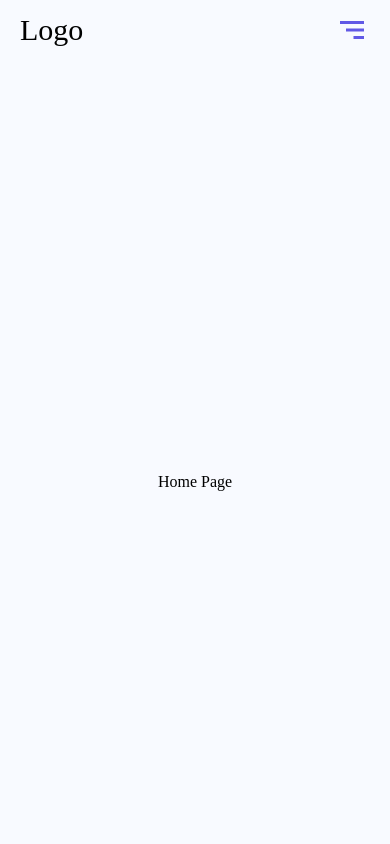
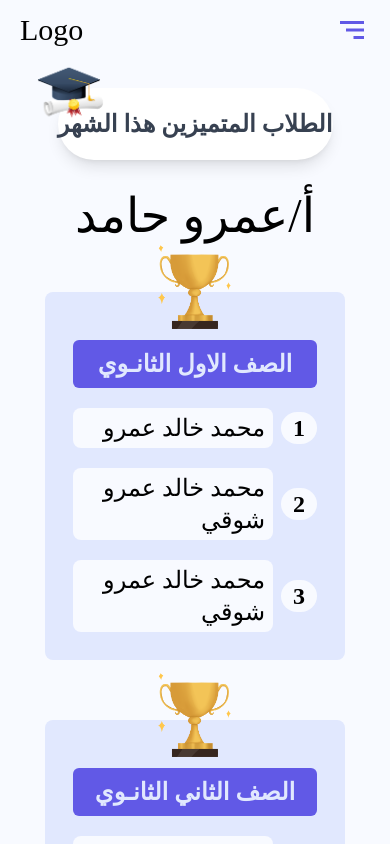
Before and after one commit to MostafaAmrHamed/ELTahdy, a Next.js app: page / in a window 390 px wide. Shown: the top 844 px of the page. Built offline with nearby package versions, Linux system fonts and the light colour scheme; a web font is replaced by a local one.

Commit message:
feat(homePage): Created Leaderboard header & cards "Responsive"

```diff
--- /dev/null
+++ b/components/LeaderBoard.tsx
@@ -0,0 +1,52 @@
+import React from "react";
+import { leaderBoard } from "../types";
+
+const LeaderBoard: React.FC<leaderBoard> = ({
+  year,
+  firstName,
+  secondName,
+  thirdName,
+}) => {
+  return (
+    <div className="relative max-w-[300px] xl:max-w-[320px] bg-component mt-5 p-7 rounded-lg">
+      <div className="flex justify-center">
+        <img
+          src="cup.png"
+          alt="cup"
+          className="absolute w-[100px] top-[-50px]"
+        />
+      </div>
+      <h1 className="text-2xl text-center font-bold text-component bg-color-4 py-2 mt-5 rounded-md">
+        {year}
+      </h1>
+      <div>
+        <div className="flex items-center gap-2 mt-5">
+          <p className="text-2xl font-semibold bg-background px-3 rounded-full">
+            1
+          </p>
+          <h1 className="bg-background text-2xl w-[250px] px-2 xl:px-4 py-1 rounded-lg focus:outline-none focus:ring-2 focus:ring-color-4">
+            {firstName}
+          </h1>
+        </div>
+        <div className="flex items-center gap-2 mt-5">
+          <p className="text-2xl font-semibold bg-background px-3 rounded-full">
+            2
+          </p>
+          <h1 className="bg-background text-2xl w-[250px] px-2 xl:px-4 py-1 rounded-lg focus:outline-none focus:ring-2 focus:ring-color-4">
+            {secondName}
+          </h1>
+        </div>
+        <div className="flex items-center gap-2 mt-5">
+          <p className="text-2xl font-semibold bg-background px-3 rounded-full ">
+            3
+          </p>
+          <h1 className="bg-background text-2xl w-[250px] px-2 xl:px-4 py-1 rounded-lg focus:outline-none focus:ring-2 focus:ring-color-4">
+            {thirdName}
+          </h1>
+        </div>
+      </div>
+    </div>
+  );
+};
+
+export default LeaderBoard;
--- a/pages/index.tsx
+++ b/pages/index.tsx
@@ -1,13 +1,58 @@
+import React from "react";
 import Head from "next/head";
+import Card from "../components/LeaderBoard";
 
 export default function Home() {
+  const data = [
+    {
+      year: "الصف الاول الثانـوي",
+      firstName: "محمد خالد عمرو ",
+      secondName: "محمد خالد عمرو شوقي",
+      thirdName: "محمد خالد عمرو شوقي",
+    },
+    {
+      year: "الصف الثاني الثانـوي",
+      firstName: "محمد خالد عمرو شوقي",
+      secondName: "محمد خالد عمرو شوقي",
+      thirdName: "محمد خالد عمرو شوقي",
+    },
+    {
+      year: "الصف الثالث الثانـوي",
+      firstName: "محمد خالد عمرو شوقي",
+      secondName: "محمد خالد عمرو شوقي",
+      thirdName: "محمد خالد عمرو شوقي",
+    },
+  ];
   return (
-    <div className="flex flex-col items-center justify-center min-h-screen py-2">
+    <div className="flex flex-col items-center min-h-screen py-2">
       <Head>
         <title>EL Tahdy</title>
         <link rel="icon" href="/favicon.ico" />
       </Head>
-      <h1>Home Page</h1>
+      <div className="relative bg-color-1 mt-5 w-[275px] py-5 md:w-[500px] md:py-6 rounded-full md:rounded-3xl shadow-lg">
+        <h1 className="text-2xl md:text-4xl text-gray-700 text-center font-semibold ">
+          الطلاب المتميزين هذا الشهر
+        </h1>
+        <img
+          src="header.png"
+          alt="icon"
+          className="absolute w-[100px] top-[-45px] left-[-40px] md:w-[150px] md:top-[-65px] md:left-[-70px]"
+        />
+      </div>
+      <h1 className="text-5xl my-8"> أ/عمرو حامد</h1>
+      <div className="flex flex-col gap-10 lg:flex-row lg:gap-0 lg:justify-evenly lg:w-full">
+        {data.map((item, index) => {
+          return (
+            <Card
+              key={index}
+              year={item.year}
+              firstName={item.firstName}
+              secondName={item.secondName}
+              thirdName={item.thirdName}
+            />
+          );
+        })}
+      </div>
     </div>
   );
 }
--- /dev/null
+++ b/types/index.ts
@@ -0,0 +1,6 @@
+export type leaderBoard = {
+  year: string;
+  firstName: string;
+  secondName: string;
+  thirdName: string;
+};
```
Also changed, not shown: public/cup.png (added), public/header.png (added).
